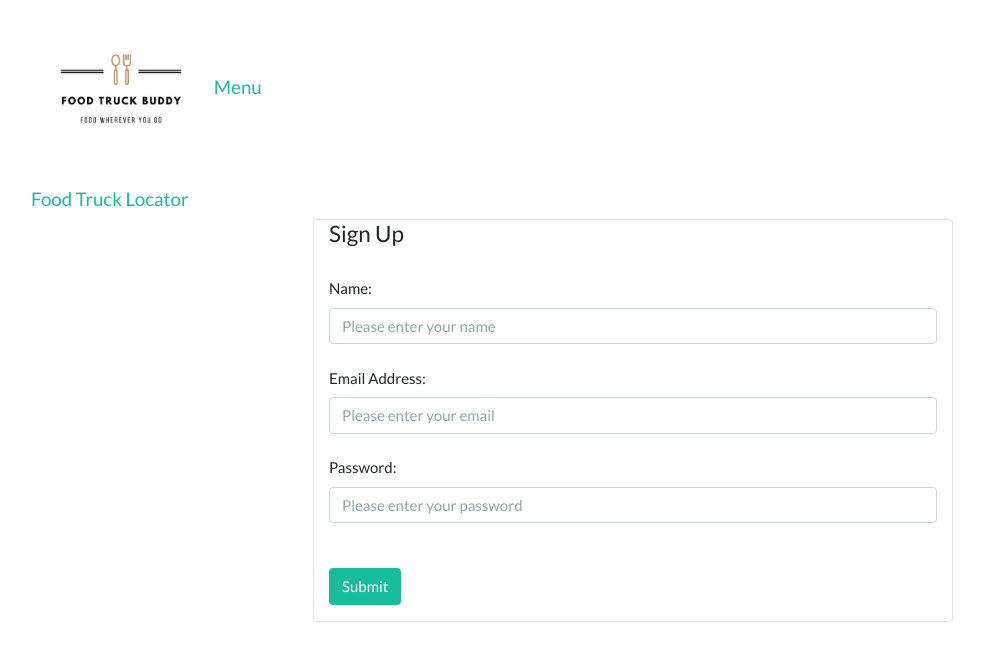
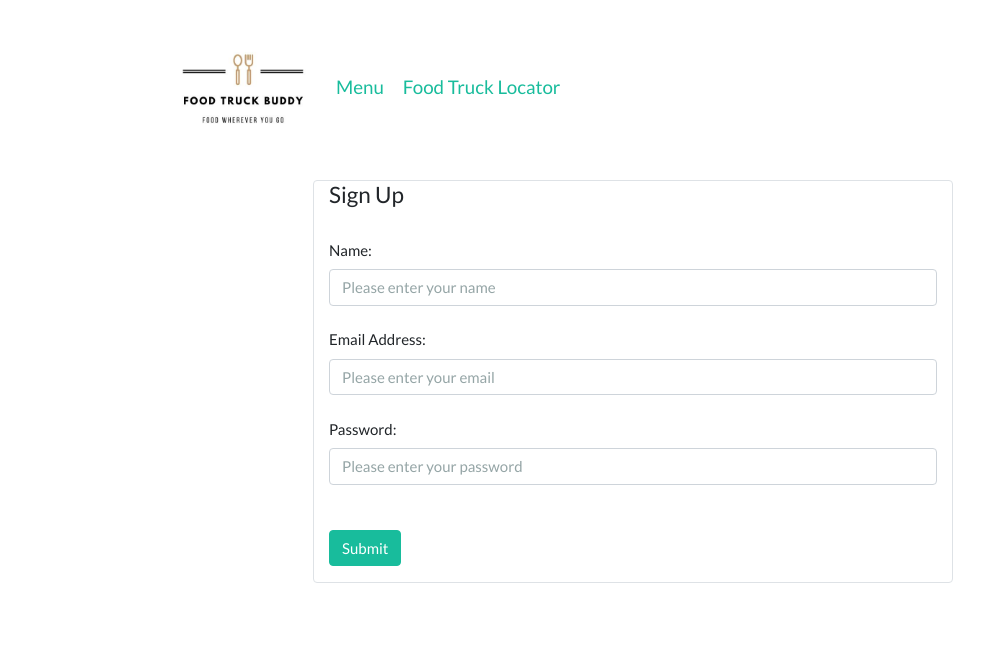
Before and after one commit to RupaGit/foodTruckBuddy, a website: page public/signup.html in a window 1280 px wide. Shown: the whole page, without its empty margins (7-991 px from the left). Drawn offline with nearby package versions, Linux system fonts and the light colour scheme; files that its build step writes are made by us from their sources; no server answers.

Commit message:
added nav placeholder to signup page

```diff
--- a/public/signup.html
+++ b/public/signup.html
@@ -10,13 +10,15 @@
     <script src="https://code.jquery.com/jquery.js"></script>
     <script src="https://maxcdn.bootstrapcdn.com/bootstrap/4.0.0/js/bootstrap.min.js"></script>
 </head>
+<header>
+    <!-- Logo -->
+    <div id="nav-placeholder">
+    </div>
+</header>
 
 <body>
-    <div class="row">
-            <div id="nav-placeholder">
     </div>
-        </div>
-        <div class="col-md-6 offset-md-3 border rounded" id ="signUpForm">
+    <div class="col-md-6 offset-md-3 border rounded" id="signUpForm">
         <form id="cms">
             <div class="form-group ">
                 <h4> Sign Up </h4>
@@ -28,7 +30,8 @@
                 <input placeholder="Please enter your email" type="email" required class="form-control" id="userEmail">
                 <br />
                 <label for="userPassword">Password:</label>
-                    <input placeholder="Please enter your password" type="password" required class="form-control" id="userPassword">
+                <input placeholder="Please enter your password" type="password" required class="form-control"
+                    id="userPassword">
                 <br />
                 <br />
                 <button type="submit" id="signup" class="btn btn-success submit">Submit</button>
```
Lines whose indentation alone changed are shown as unchanged.
